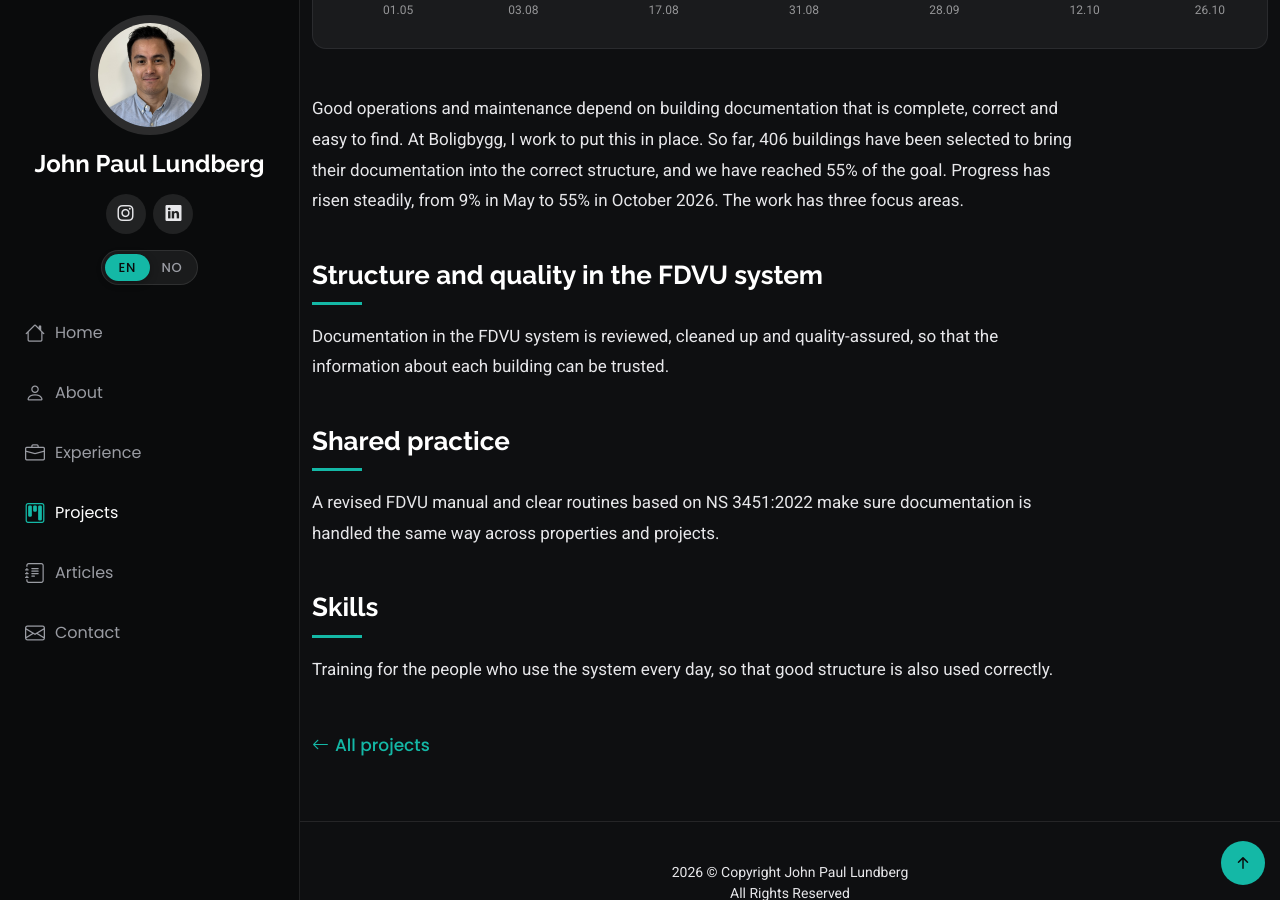
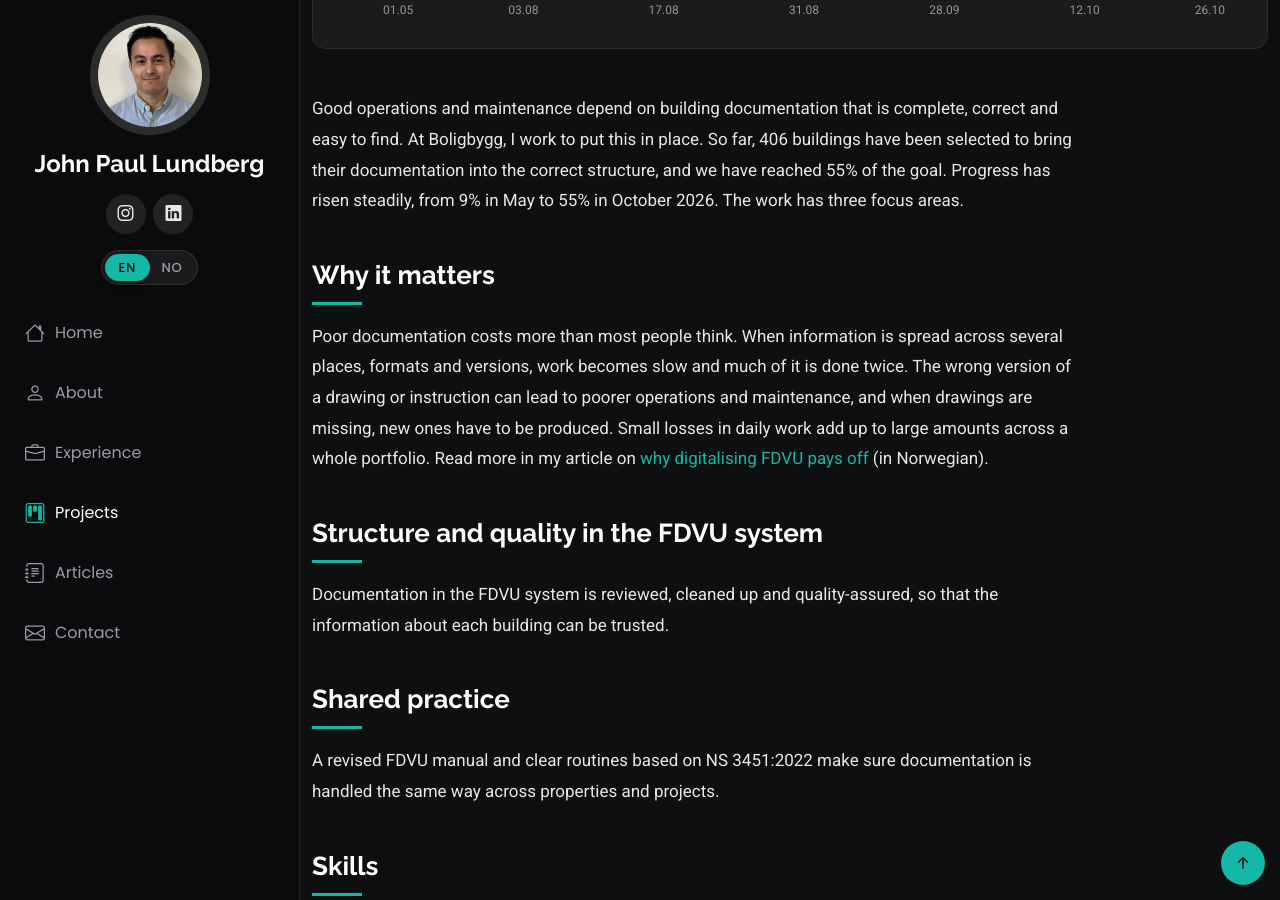
Before and after one commit to Jpme96/jplundberg.github.io, a Jekyll site: the page built from _projects/fdvu-boligbygg-en.md, in a window 1280 px wide and 900 px high, scrolled down 1384 px. Built offline with Jekyll 4.4.1, drawn with Linux system fonts in a browser that asks for light colours.

Commit message:
Boligbygg project: general section on why documentation matters, linking the article
Co-Authored-By: Claude Opus 5.5 <noreply@anthropic.com>
Claude-Session: https://claude.ai/code/session_01HU2CPqXNQnbLPNtvAjw5NB

```diff
--- a/_projects/fdvu-boligbygg-en.md
+++ b/_projects/fdvu-boligbygg-en.md
@@ -41,6 +41,10 @@ charts:
 
 Good operations and maintenance depend on building documentation that is complete, correct and easy to find. At Boligbygg, I work to put this in place. So far, 406 buildings have been selected to bring their documentation into the correct structure, and we have reached 55% of the goal. Progress has risen steadily, from 9% in May to 55% in October 2026. The work has three focus areas.
 
+## Why it matters
+
+Poor documentation costs more than most people think. When information is spread across several places, formats and versions, work becomes slow and much of it is done twice. The wrong version of a drawing or instruction can lead to poorer operations and maintenance, and when drawings are missing, new ones have to be produced. Small losses in daily work add up to large amounts across a whole portfolio. Read more in my article on [why digitalising FDVU pays off](/articles/derfor-lonner-det-seg-a-digitalisere-fdvu/) (in Norwegian).
+
 ## Structure and quality in the FDVU system
 
 Documentation in the FDVU system is reviewed, cleaned up and quality-assured, so that the information about each building can be trusted.
```
Also changed, not shown: _projects/fdvu-boligbygg.md (+4 -0 lines).
